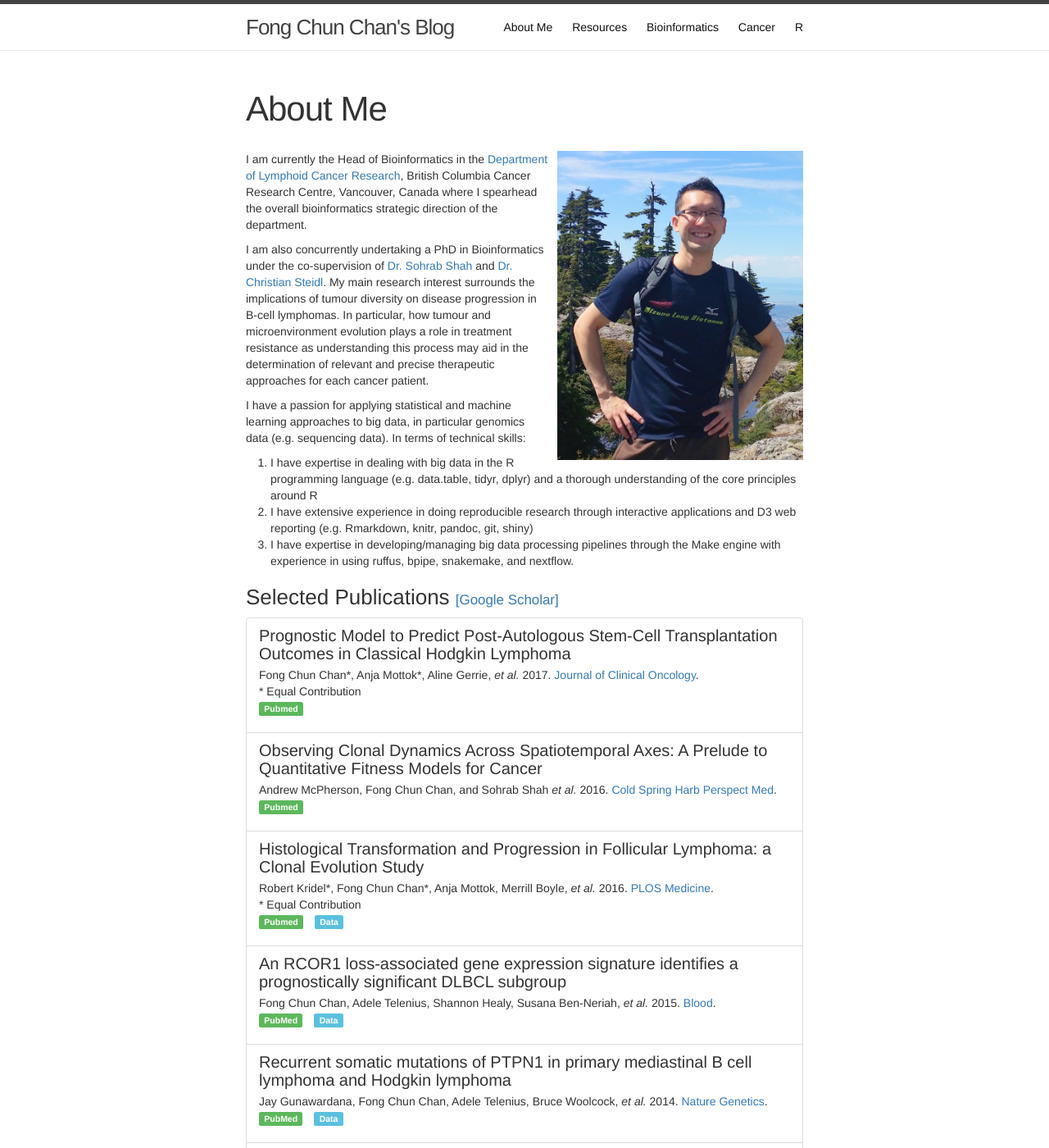
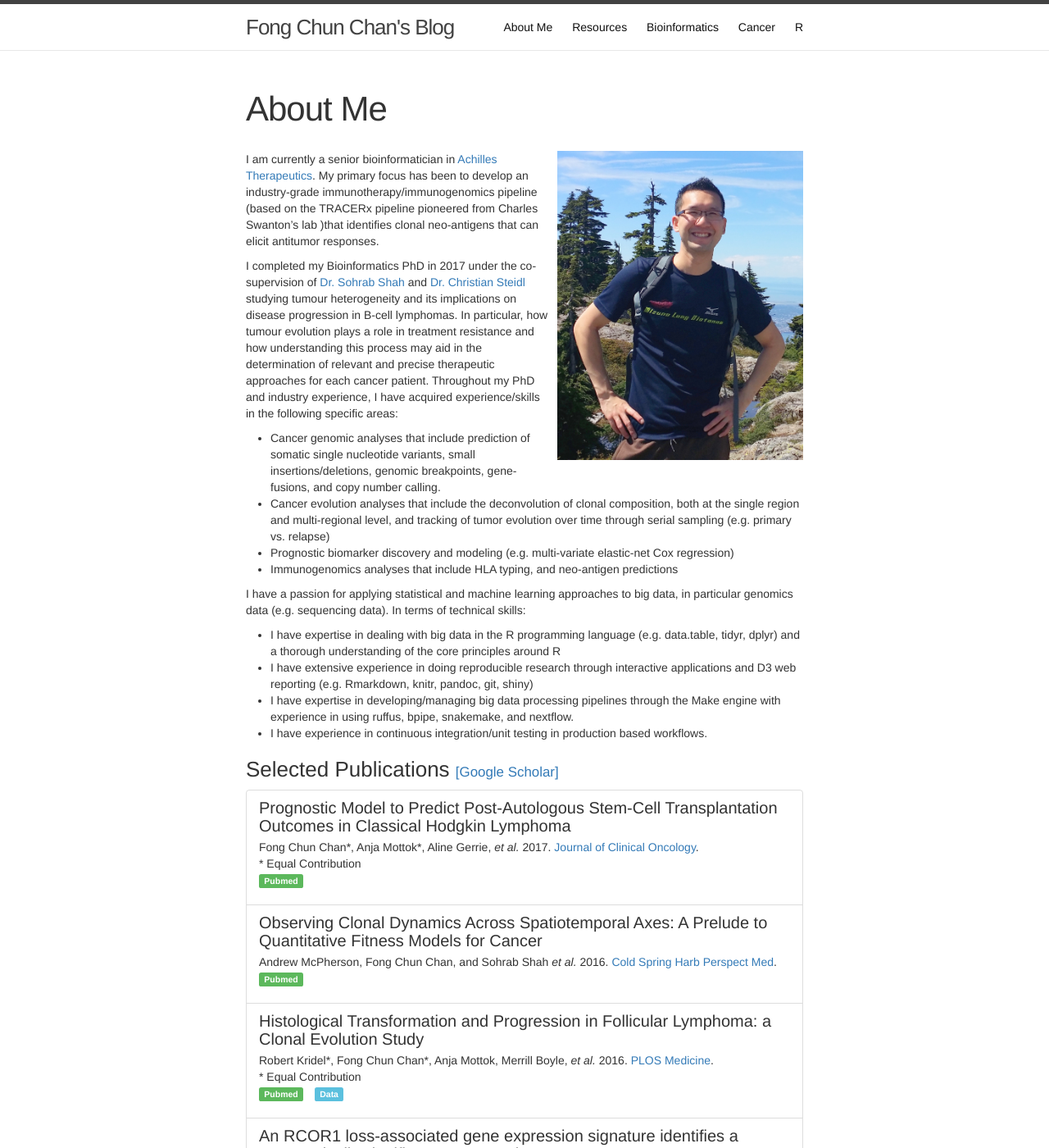
Before and after one commit to tinyheero/tinyheero.github.io, a Jekyll site: the page built from about.md, in a window 1280 px wide and 1400 px high. Shown: the whole window at 82% size. Built offline with Jekyll 4.4.1, drawn with Linux system fonts in a browser that asks for light colours; nearby versions of some CDN libraries; library files that are not in the unit come from our copies.

Commit message:
Update about.md

```diff
--- a/about.md
+++ b/about.md
@@ -7,15 +7,21 @@ permalink: /about/
 
 <img src="{{ site.url }}/assets/fong-internet.jpg" alt="Fong Chun Chan" style="width: 300px;" class="floatright" />
 
-I am currently the Head of Bioinformatics in the [Department of Lymphoid Cancer Research](https://lcr-bccrc.github.io/), British Columbia Cancer Research Centre, Vancouver, Canada where I spearhead the overall bioinformatics strategic direction of the department.
+I am currently a senior bioinformatician in [Achilles Therapeutics](http://achillestx.com/). My primary focus has been to develop an industry-grade immunotherapy/immunogenomics pipeline (based on the TRACERx pipeline pioneered from Charles Swanton's lab )that identifies clonal neo-antigens that can elicit antitumor responses.
 
-I am also concurrently undertaking a PhD in Bioinformatics under the co-supervision of [Dr. Sohrab Shah](http://compbio.bccrc.ca/) and [Dr. Christian Steidl](http://steidllab.med.ubc.ca/). My main research interest surrounds the implications of tumour diversity on disease progression in B-cell lymphomas. In particular, how tumour and microenvironment evolution plays a role in treatment resistance as understanding this process may aid in the determination of relevant and precise therapeutic approaches for each cancer patient.
+I completed my Bioinformatics PhD in 2017 under the co-supervision of [Dr. Sohrab Shah](http://compbio.bccrc.ca/) and [Dr. Christian Steidl](http://steidllab.med.ubc.ca/) studying tumour heterogeneity and its implications on disease progression in B-cell lymphomas. In particular, how tumour evolution plays a role in treatment resistance and how understanding this process may aid in the determination of relevant and precise therapeutic approaches for each cancer patient. Throughout my PhD and industry experience, I have acquired experience/skills in the following specific areas:
+
+* Cancer genomic analyses that include prediction of somatic single nucleotide variants, small insertions/deletions, genomic breakpoints, gene-fusions, and copy number calling.
+* Cancer evolution analyses that include the deconvolution of clonal composition, both at the single region and multi-regional level, and tracking of tumor evolution over time through serial sampling (e.g. primary vs. relapse)
+* Prognostic biomarker discovery and modeling (e.g. multi-variate elastic-net Cox regression)
+* Immunogenomics analyses that include HLA typing, and neo-antigen predictions
 
 I have a passion for applying statistical and machine learning approaches to big data, in particular genomics data (e.g. sequencing data). In terms of technical skills:
 
-1. I have expertise in dealing with big data in the R programming language (e.g. data.table, tidyr, dplyr) and a thorough understanding of the core principles around R
-1. I have extensive experience in doing reproducible research through interactive applications and D3 web reporting (e.g. Rmarkdown, knitr, pandoc, git, shiny)
-1. I have expertise in developing/managing big data processing pipelines through the Make engine with experience in using ruffus, bpipe, snakemake, and nextflow.
+* I have expertise in dealing with big data in the R programming language (e.g. data.table, tidyr, dplyr) and a thorough understanding of the core principles around R
+* I have extensive experience in doing reproducible research through interactive applications and D3 web reporting (e.g. Rmarkdown, knitr, pandoc, git, shiny)
+* I have expertise in developing/managing big data processing pipelines through the Make engine with experience in using ruffus, bpipe, snakemake, and nextflow.
+* I have experience in continuous integration/unit testing in production based workflows.
 
 <h3>Selected Publications <small><a href="https://scholar.google.co.in/citations?user=BbZVuYMAAAAJ&hl=en&oi=ao" target="_new">[Google Scholar]</a></small>
 </h3>
```
